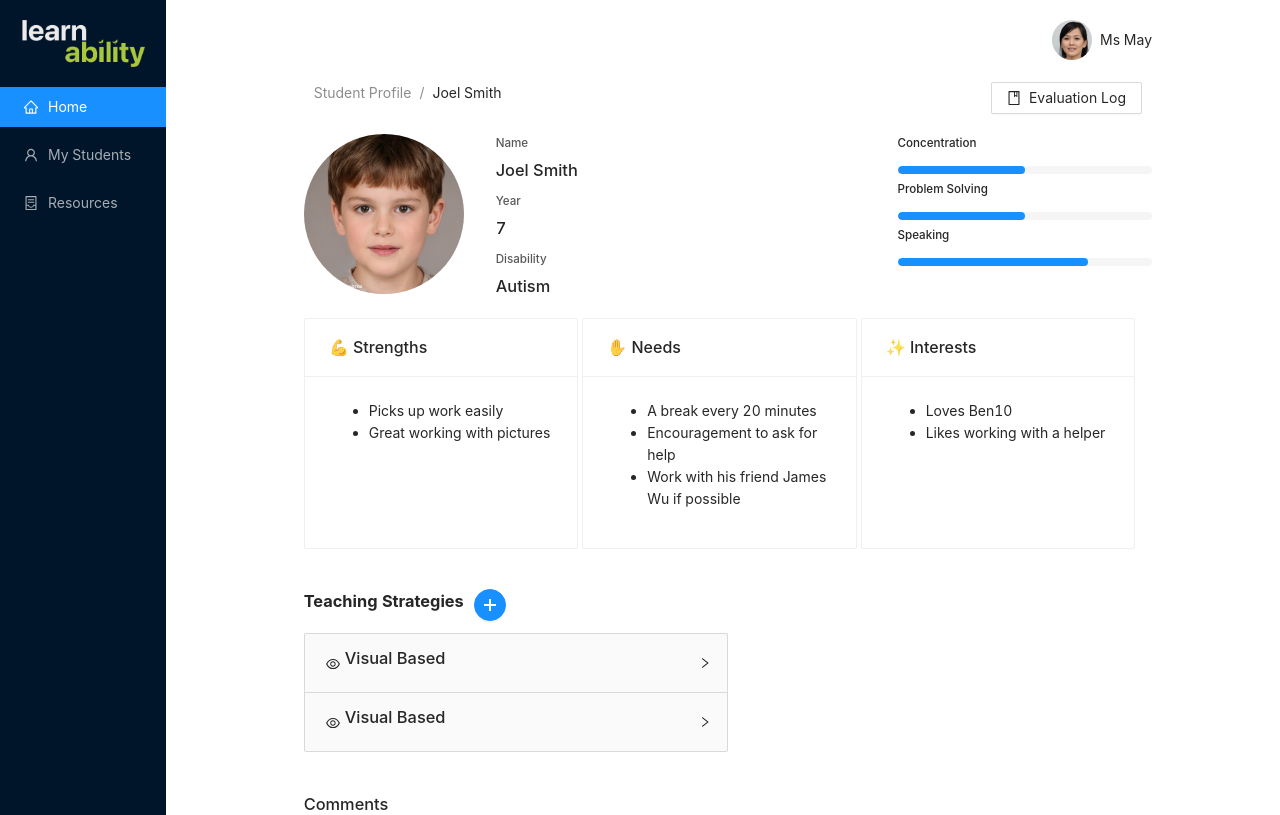
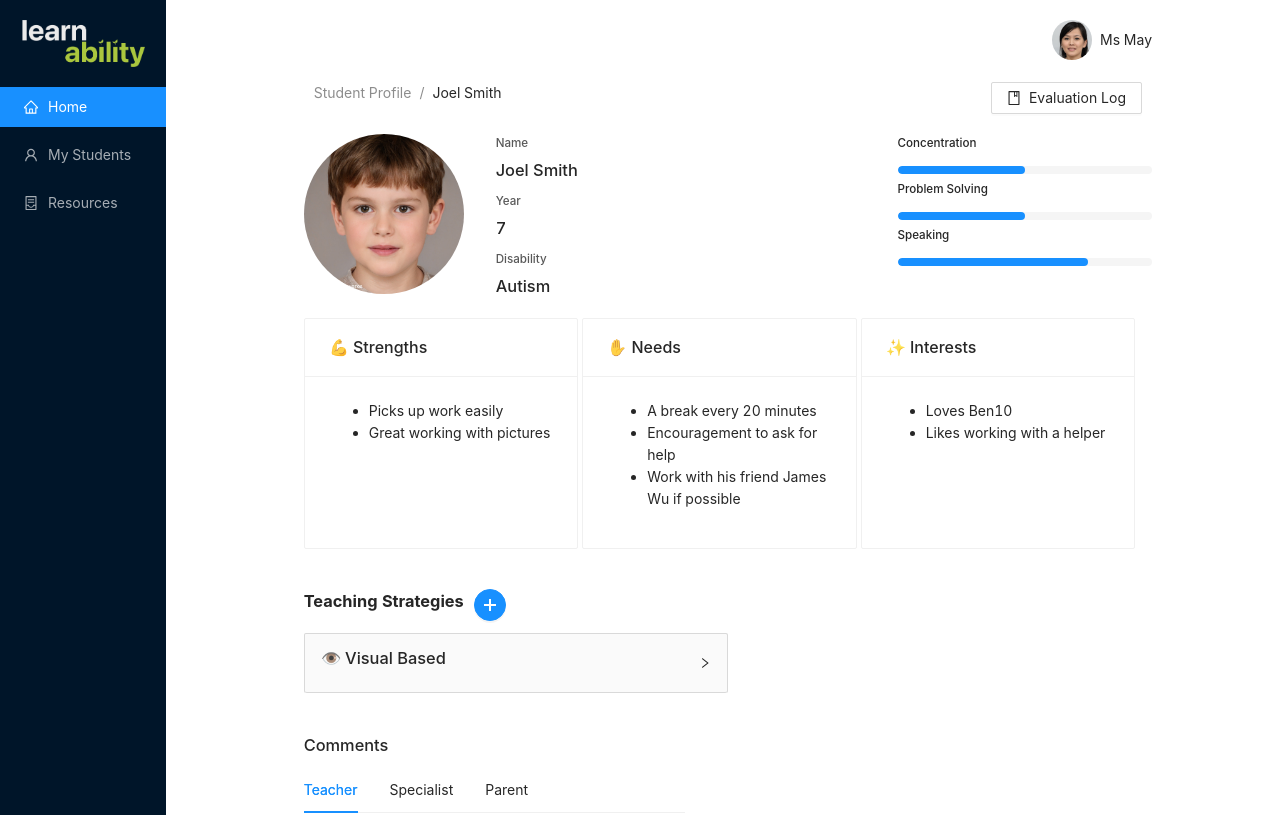
Before and after one commit to austv99/yellowblocks-hackathon-2021, a React (Create React App) app in the folder yellowblocks-app/: page /student in a window 1280 px wide. Shown: the top 815 px of the page. Built offline with nearby package versions, Linux system fonts and the light colour scheme.

Commit message:
finished teaching strat

```diff
--- a/yellowblocks-app/src/components/TeachingStrategies.jsx
+++ b/yellowblocks-app/src/components/TeachingStrategies.jsx
@@ -8,8 +8,27 @@ const { Panel } = Collapse;
 const type = {
   visual: (
     <div style={{ display: "flex" }}>
-      <EyeOutlined style={{ padding: "7px 5px 5px 5px" }} />
-      <h3>Visual Based</h3>
+      <h3>👁️ Visual Based</h3>
+    </div>
+  ),
+  choice: (
+    <div style={{ display: "flex" }}>
+      <h3>👐 Give Choices</h3>
+    </div>
+  ),
+  alt: (
+    <div style={{ display: "flex" }}>
+      <h3>💻 Writing Alternatives</h3>
+    </div>
+  ),
+  pair: (
+    <div style={{ display: "flex" }}>
+      <h3>👦👧 Pair Work</h3>
+    </div>
+  ),
+  fascination: (
+    <div style={{ display: "flex" }}>
+      <h3>🔥 Teach to Fascinations</h3>
     </div>
   ),
 };
@@ -94,7 +113,6 @@ function TeachingStrategies({ strategies }) {
           {strategies.map((s, idx) => (
             <>
               <Panel header={type[s.type]} key={idx}>
-                <p>{s.text}</p>
                 <p>{setDesc(s.type)}</p>
                 <h4>Comment by Ms May:</h4>
                 <p>{s.text}</p>
--- a/yellowblocks-app/src/containers/StudentProfile.jsx
+++ b/yellowblocks-app/src/containers/StudentProfile.jsx
@@ -29,11 +29,7 @@ const progress = [
 const strategies = [
   {
     type: "visual",
-    text: "Lorem ipsum",
-  },
-  {
-    type: "visual",
-    text: "test",
+    text: "Loves working with picture books",
   },
 ];
 
```
